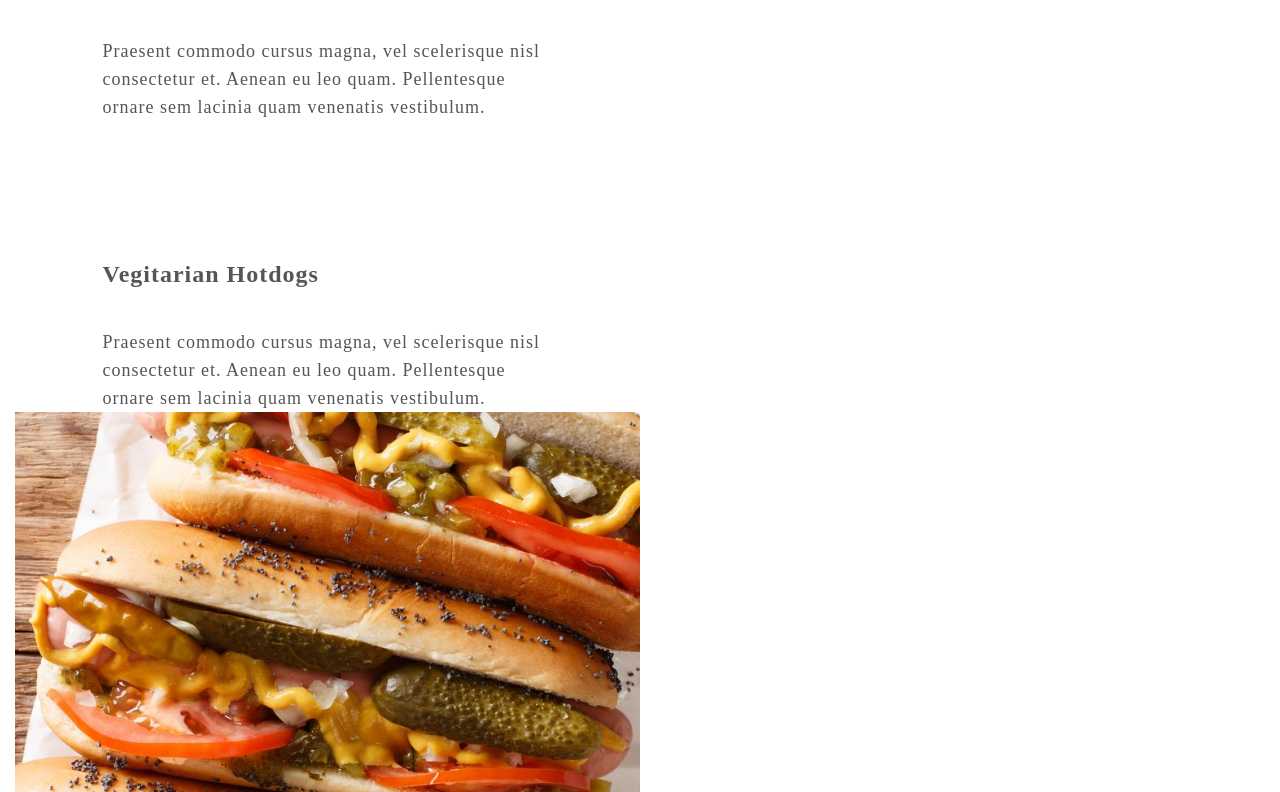
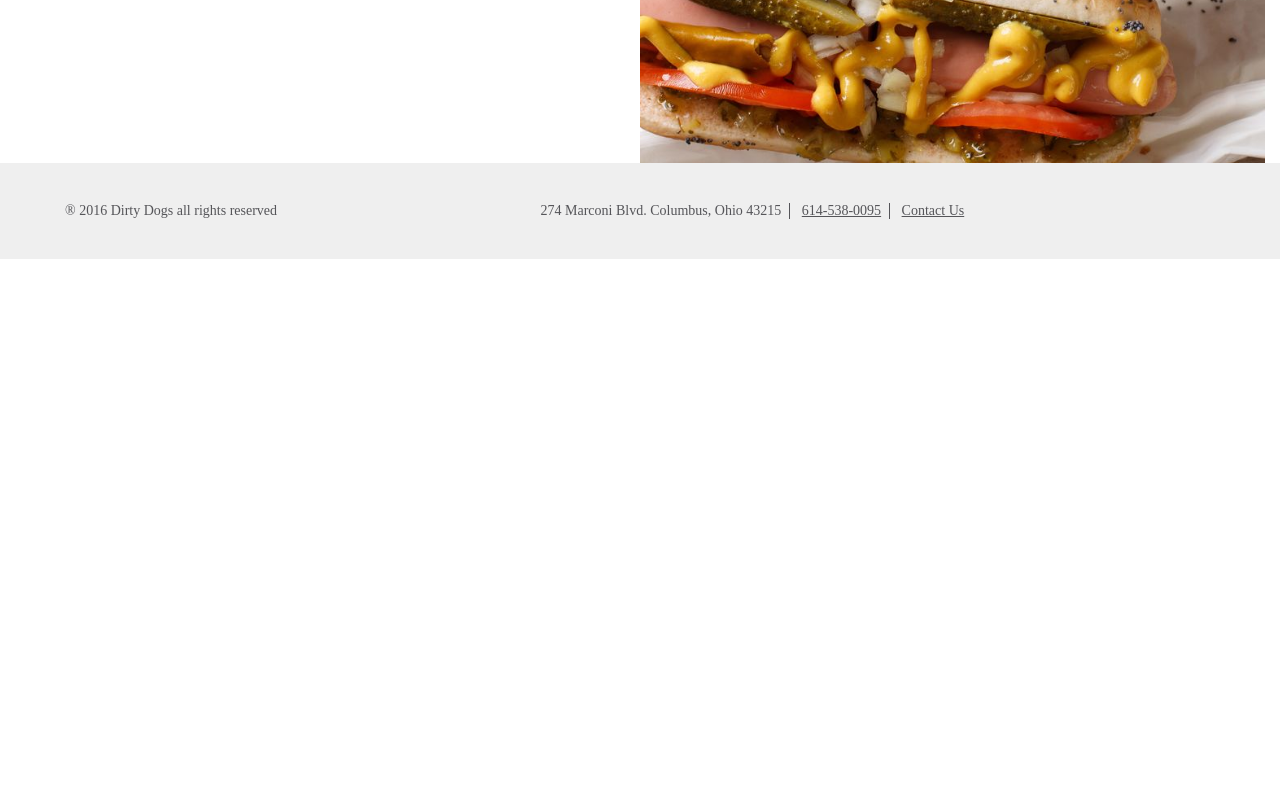
Before and after one commit to Mary210899/21, a plain HTML site: page hw3-materials/index.html in a window 1280 px wide. Shown: the part 2827-3619 px from the top of the page. After the commit the page ends 3086 px from the top, so only its background shows below. Drawn offline with Linux system fonts and the light colour scheme.

Commit message:
commit from me

```diff
--- a/hw3-materials/styles/style.css
+++ b/hw3-materials/styles/style.css
@@ -65,6 +65,8 @@ ul {
 
 .production-item {
   color: #555559;
+  overflow: hidden;
+
 }
 .production-img {
   display: inline-block;
@@ -98,13 +100,13 @@ ul {
 }
 
 .copyright {
-  margin: 0px;
-  display: inline-block;
+  margin: 0 0 0 50px;
+  display: inline;
   width: 50%;
   color: #555559;
 }
 .contacts {
-  margin: 0px;
+  margin: 0 0 0 260px;
   display: inline-block;
   width: 50%;
 }
@@ -117,3 +119,16 @@ ul {
   margin-right: 8px;
   border-right: 1px solid #555559;
 }
+
+img[src="images/hot-dog1.jpg"] {
+  float: right;
+}
+
+
+img[src="images/hot-dog2.jpg"] {
+  float: left;
+}
+
+img[src="images/hot-dog3.jpg"] {
+  float: right;
+}
```
